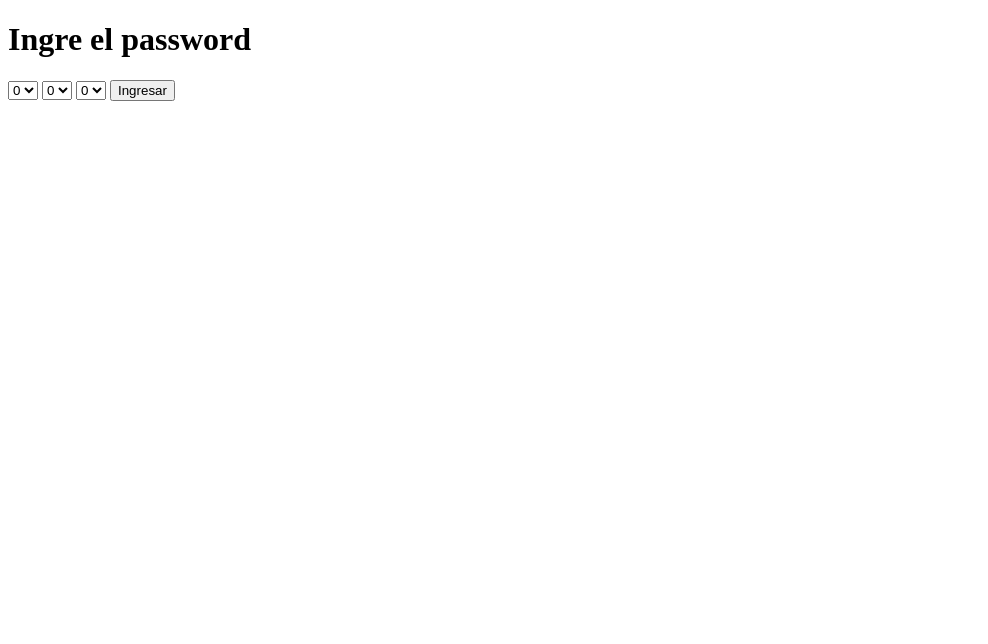
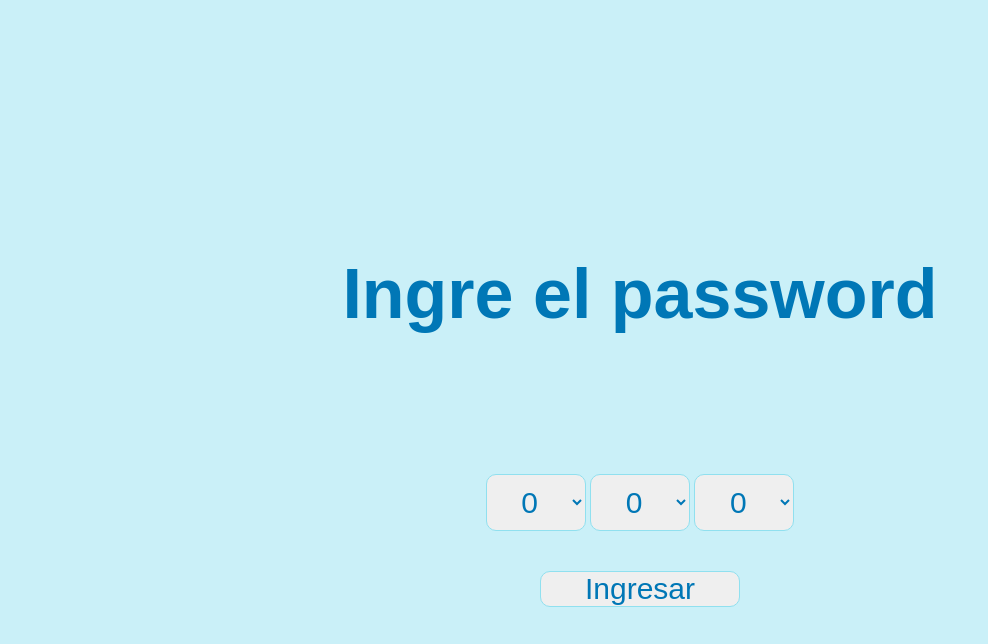
Before and after one commit to Yarynav/desafio-condiciones, a plain HTML site: page assets/views/desafio3.html in a window 1280 px wide. Shown: the whole page, without its empty margins (0-988 px from the left). Drawn offline with Linux system fonts and the light colour scheme.

Commit message:
ADD: finish the challenge with styles

```diff
--- a/assets/style/desafio1.css
+++ b/assets/style/desafio1.css
@@ -0,0 +1,22 @@
+*{
+  padding: 0px;
+  margin: 0px;
+}
+body{
+  font-family: 'Poppins', sans-serif;
+  background-color: #caf0f8;
+}
+h1{
+  color: #0077b6;
+  font-size: 70px;
+}
+img{
+  width: 300px;
+  height: 500px;
+}
+.container{
+  display: flex;
+  align-items: center;
+  justify-content: center;
+  flex-direction: column;
+}
--- a/assets/style/desafio2.css
+++ b/assets/style/desafio2.css
@@ -2,16 +2,30 @@
   padding: 0px;
   margin: 0px;
 }
-
+body{
+  font-family: 'Poppins', sans-serif;
+  background-color: #caf0f8;
+}
+h1{
+  color: #0077b6;
+  font-size: 50px;
+  display: flex;
+  align-items: center;
+  justify-content: center;
+}
+.main{
+  min-height: 100vh;
+  display: flex;
+  flex-direction: column;
+  gap: 40px;
+}
 .container{
   display: flex;
   justify-content: center;
   align-items: center;
-  min-height: 100vh;
   gap: 70px;
 
 }
-
 .column{
   display: flex;
   justify-content: center;
@@ -21,7 +35,36 @@
 
 }
 .container img{
-  width: 300px;
-  height: 500px;
+  width: 250px;
+  height: 400px;
+  border-radius: 10px;
+}
+#message{
+  text-align: center;
 
 }
+#button{
+  display: flex;
+  justify-content: center;
+  font-size: 30px;
+  border: 1px solid #90e0ef;
+  color: #0077b6;
+  box-shadow: 0px 0px 1px;
+  border-radius: 10px;
+  width: 200px;
+}
+.button{
+  display: flex;
+  justify-content: center;
+  align-items: center;
+}
+input[type="number"]{
+  font-size: 30px;
+  border: 1px solid #90e0ef;
+  color: #0077b6;
+  border-radius: 10px;
+  width: 100px;
+  padding: 10px;
+  text-align: center;
+  border-radius: 10px;
+}
--- a/assets/style/desafio3.css
+++ b/assets/style/desafio3.css
@@ -0,0 +1,56 @@
+*{
+  margin: 0px;
+  padding: 0px;
+}
+.container{
+  display: flex;
+  align-items: center;
+  justify-content: center;
+ flex-direction: column;
+ min-height: 100vh;
+ font-family: 'Poppins', sans-serif;
+ background-color: #caf0f8;
+ gap: 40px;
+}
+h1{
+  padding: 100px;
+  display: flex;
+  justify-content: center;
+  align-items: center;
+  color: #0077b6;
+  font-size: 70px;
+}
+.code{
+  font-size: 30px;
+  border: 1px solid #90e0ef;
+  color: #0077b6;
+  border-radius: 10px;
+  width: 100px;
+  padding: 10px;
+  text-align: center;
+}
+.button{
+  display: flex;
+  justify-content: center;
+  font-size: 30px;
+  border: 1px solid #90e0ef;
+  color: #0077b6;
+  border-radius: 10px;
+  width: 200px;
+  transition: 0.3s all ease;
+}
+
+.button:hover{
+  background-color: #f72585;
+  box-shadow: 0px 0px 10px #f72585;
+  color: white;
+  border-color: white;
+}
+option{
+  text-align: center;
+}
+#message{
+  text-align: center;
+  color: #0077b6;
+  font-size: 20px;
+}
--- a/assets/style/style.css
+++ b/assets/style/style.css
@@ -0,0 +1,55 @@
+*{
+  padding: 0px;
+  margin: 0px;
+}
+
+body{
+  font-family: 'Poppins', sans-serif;
+  background-color: #caf0f8;
+}
+.container{
+  display: flex;
+  justify-content: center;
+  align-items: center;
+  gap: 100px;
+  flex-direction: column;
+}
+
+h1{
+  padding: 100px;
+  display: flex;
+  justify-content: center;
+  align-items: center;
+  color: #0077b6;
+  font-size: 70px;
+
+}
+a{
+  text-decoration: none;
+}
+.button-container{
+  display: flex;
+  justify-content: center;
+  align-items: center;
+  min-width: 10vh;
+  gap: 50px;
+}
+
+.button{
+  display: flex;
+  justify-content: center;
+  font-size: 30px;
+  border: 1px solid #90e0ef;
+  color: #0077b6;
+  border-radius: 10px;
+  width: 200px;
+  transition: 0.3s all ease;
+}
+
+.button:hover{
+  background-color: #f72585;
+  box-shadow: 0px 0px 10px #f72585;
+  color: white;
+  border-color: white;
+
+}
--- a/assets/views/desafio3.html
+++ b/assets/views/desafio3.html
@@ -8,8 +8,10 @@
     <title>Parte 3</title>
   </head>
   <body>
+    <div class="container">
       <h1>Ingre el password</h1>
-    <select id="code1">
+      <div class="select-container">
+        <select id="code1" class="code">
           <option value="0">0</option>
           <option value="1">1</option>
           <option value="2">2</option>
@@ -21,7 +23,7 @@
           <option value="8">8</option>
           <option value="9">9</option>
         </select>
-    <select id="code2">
+        <select id="code2" class="code">
           <option value="0">0</option>
           <option value="1">1</option>
           <option value="2">2</option>
@@ -33,7 +35,7 @@
           <option value="8">8</option>
           <option value="9">9</option>
         </select>
-    <select id="code3">
+        <select id="code3" class="code">
           <option value="0">0</option>
           <option value="1">1</option>
           <option value="2">2</option>
@@ -45,8 +47,10 @@
           <option value="8">8</option>
           <option value="9">9</option>
         </select>
-    <button id="button">Ingresar</button>
+      </div>
+      <button id="button" class="button">Ingresar</button>
       <p id="message"></p>
+    </div>
     <script src="../js/desafio3.js"></script>
   </body>
 </html>
```
Also changed, not shown: assets/views/desafio1.html (+8 -0 lines), assets/views/desafio2.html (+10 -0 lines), index.html (+20 -4 lines). Lines whose indentation alone changed are shown as unchanged.
